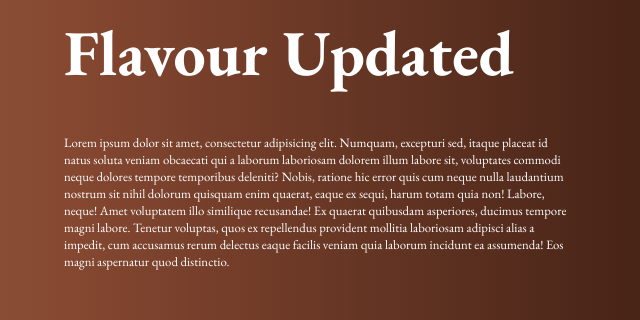
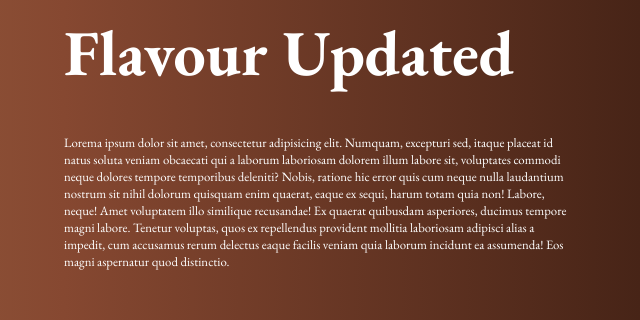
Before and after one commit to SharonSoul/Chocolate, a plain HTML site: page index.html in a window 1280 px wide. Shown: the part 1060-1380 px from the top of the page, 576-1216 px from the left. Drawn offline with nearby package versions, Linux system fonts and the light colour scheme; a web font is replaced by a local one.

Commit message:
Update index.html

```diff
--- a/index.html
+++ b/index.html
@@ -33,7 +33,7 @@
             </div>
             <div class="about-right">
                 <h1>Flavour Updated</h1>
-                <p>Lorem ipsum dolor sit amet, consectetur adipisicing elit. Numquam, excepturi sed, itaque placeat id natus soluta veniam obcaecati qui a laborum laboriosam dolorem illum labore sit, voluptates commodi neque dolores tempore temporibus deleniti? Nobis, ratione hic error quis cum neque nulla laudantium nostrum sit nihil dolorum quisquam enim quaerat, eaque ex sequi, harum totam quia non! Labore, neque! Amet voluptatem illo similique recusandae! Ex quaerat quibusdam asperiores, ducimus tempore magni labore. Tenetur voluptas, quos ex repellendus provident mollitia laboriosam adipisci alias a impedit, cum accusamus rerum delectus eaque facilis veniam quia laborum incidunt ea assumenda! Eos magni aspernatur quod distinctio.</p>
+                <p>Lorema ipsum dolor sit amet, consectetur adipisicing elit. Numquam, excepturi sed, itaque placeat id natus soluta veniam obcaecati qui a laborum laboriosam dolorem illum labore sit, voluptates commodi neque dolores tempore temporibus deleniti? Nobis, ratione hic error quis cum neque nulla laudantium nostrum sit nihil dolorum quisquam enim quaerat, eaque ex sequi, harum totam quia non! Labore, neque! Amet voluptatem illo similique recusandae! Ex quaerat quibusdam asperiores, ducimus tempore magni labore. Tenetur voluptas, quos ex repellendus provident mollitia laboriosam adipisci alias a impedit, cum accusamus rerum delectus eaque facilis veniam quia laborum incidunt ea assumenda! Eos magni aspernatur quod distinctio.</p>
             </div>
         </div>
         <div class="product">
```
